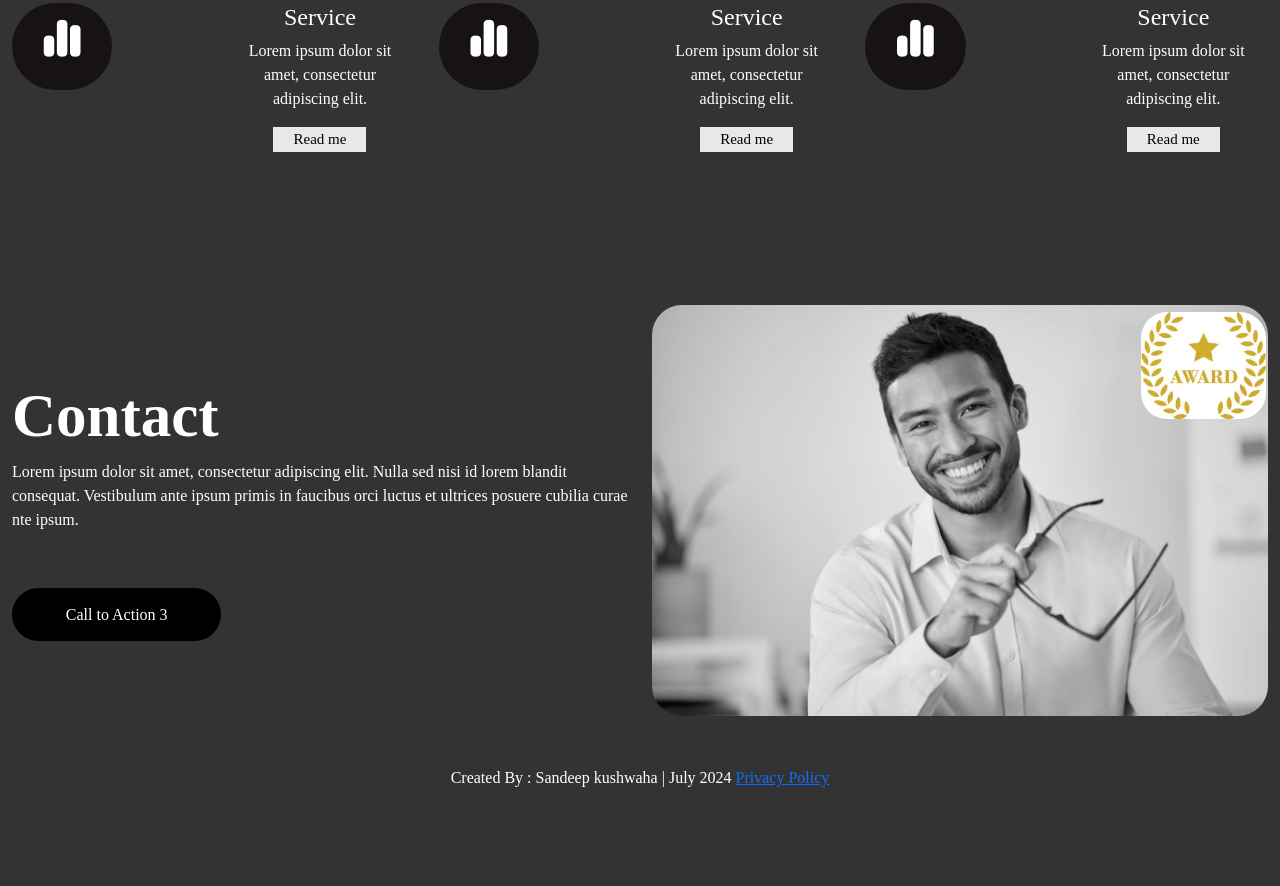
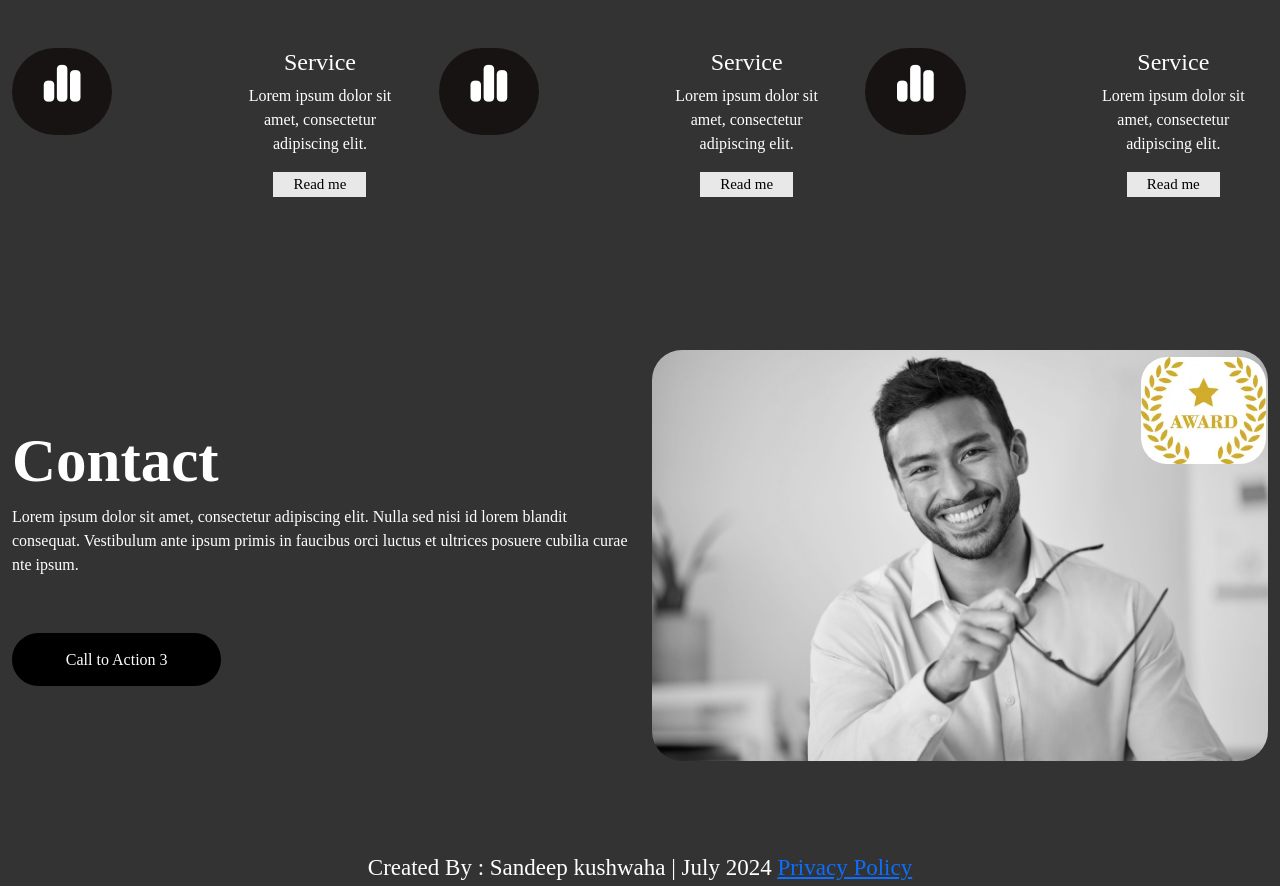
Before and after one commit to sandeepkushwaha07/colorwebsitespk, a plain HTML site: page index.html in a window 1280 px wide. Shown: the part 1267-2153 px from the top of the page. Before the commit the page ends 2073 px from the top, so only its background shows below. Drawn offline with nearby package versions, Linux system fonts and the light colour scheme.

Commit message:
my website

```diff
--- a/style.css
+++ b/style.css
@@ -19,6 +19,10 @@ body {
 }
 img.navbar-logo {
     width: 249px;
+}
+.navbar>.container {
+    display: block !important;
+
 }
 
 .colorpick {
@@ -66,6 +70,7 @@ nav.navbar.navbar-expand-lg.navbar-light.bg-\#fff.sticky-top {
 .toggle-btn {
     position: fixed;
     top: 50%;
+    top: 27%;
     right: 0;
     transform: translateY(-50%);
     background: #007bff;
@@ -89,7 +94,7 @@ nav.navbar.navbar-expand-lg.navbar-light.bg-\#fff.sticky-top {
 .head1, .p1 {
     color: #000 !important;
 }
-.p1,  {
+.p1{
     font-size: 18px;
 
 }
@@ -124,7 +129,17 @@ button.btn.btn-danger {
 }
 
 
-
+p.lastspk {
+    text-align: center;
+    font-size: 20px;
+    color: #fff;
+    margin-top: 40px;
+    margin-bottom: 0px;
+}
+p.lastspk {
+    text-align: center;
+    font-size: 23px;
+}
 
 .icon {
     position: absolute;
@@ -357,12 +372,12 @@ button.btn.btn-success {
 }
 @media screen and (min-width: 320px) and (max-width: 450px) {
 
-    /* Adjust logo size for small screens */
+
     img.navbar-logo {
         width: 58%;
+        width: 41%;
     }
 
-    /* Adjust header text */
     .headerRight h1 {
         font-size: 37px;
         line-height: 44px;
```
